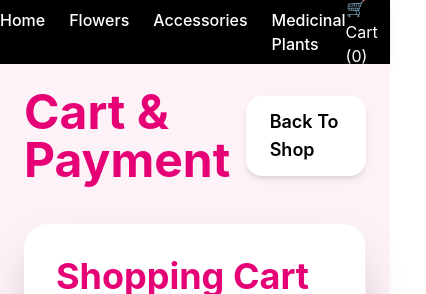
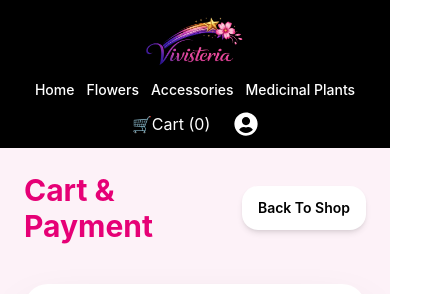
Before and after one commit to Rosa-White/Vivisteria, a React (Vite) app in the folder Frontend/: page /cart in a window 390 px wide. Shown: the top 294 px of the page, 426 px wide, since content can reach past the window. Built offline with nearby package versions, Linux system fonts and the light colour scheme; no server answers.

Commit message:
update website 1

```diff
--- a/Frontend/src/components/Footer.jsx
+++ b/Frontend/src/components/Footer.jsx
@@ -19,7 +19,7 @@ const Footer = () => {
         </div>
 
         {/* Quick Links */}
-        <div className="ml-15">
+        <div className="md:ml-15">
           <h2 className="text-xl font-bold mb-3">Quick Links</h2>
           <ul className="space-y-2 text-sm">
 
--- a/Frontend/src/components/Header.jsx
+++ b/Frontend/src/components/Header.jsx
@@ -3,19 +3,19 @@ import { FaUserCircle } from "react-icons/fa";
 
 const Header = ({ cartCount }) => {
   return (
-    <header className="w-full h-16 text-white bg-black shadow-md flex items-center justify-between px-6 pl-0">
+    <header className="w-full text-white bg-black shadow-md flex flex-col md:flex-row md:items-center md:justify-between gap-3 px-4 md:px-6 py-3 md:py-0 md:h-16">
 
       {/* LOGO */}
-      <div className="flex items-center">
+      <div className="flex items-center justify-center md:justify-start">
         <img
           src="/logo.png"
-          className="h-15 w-35 object-contain"
+          className="h-14 md:h-15 w-32 md:w-35 object-contain"
         />
       </div>
 
       {/* NAV LINKS */}
       <nav>
-        <ul className="flex gap-6 font-medium">
+        <ul className="flex flex-wrap justify-center gap-3 md:gap-6 text-sm md:text-base font-medium">
 
           <li><Link to="/" className="hover:text-blue-100">Home</Link></li>
           <li><Link to="/flowers" className="hover:text-blue-100">Flowers</Link></li>
@@ -26,7 +26,7 @@ const Header = ({ cartCount }) => {
       </nav>
 
       {/* LOGIN ICON */}
-      <div className="flex items-center gap-6">
+      <div className="flex items-center justify-center gap-6">
         <Link to="/cart" className="hover:text-blue-100">🛒Cart ({cartCount})</Link>
         <Link to="/login">
           <FaUserCircle className="text-2xl text-white hover:text-blue-100 cursor-pointer" />
--- a/Frontend/src/pages/CartPayment.jsx
+++ b/Frontend/src/pages/CartPayment.jsx
@@ -82,14 +82,14 @@ const CartPayment = ({
       <div className="max-w-7xl mx-auto">
 
         {/* HEADER*/}
-        <div className="flex justify-between items-center mb-10">
-          <h1 className="text-5xl font-bold text-pink-600">
+        <div className="flex justify-between items-center gap-3 mb-10">
+          <h1 className="text-3xl md:text-5xl font-bold text-pink-600">
             Cart & Payment
           </h1>
 
           <Link
             to="/flowers"
-            className="bg-white px-6 py-3 rounded-2xl text-lg font-semibold shadow-md"
+            className="bg-white px-4 md:px-6 py-3 rounded-2xl text-sm md:text-lg font-semibold shadow-md text-center whitespace-nowrap"
           >
             Back To Shop
           </Link>
@@ -118,13 +118,13 @@ const CartPayment = ({
               {cartItems.map((item) => (
                 <div
                   key={item._id}
-                  className="flex gap-5 bg-pink-50 p-4 rounded-2xl"
+                  className="flex flex-col sm:flex-row gap-5 bg-pink-50 p-4 rounded-2xl"
                 >
 
                   <img
                     src={item.image}
                     alt={item.name}
-                    className="w-32 h-32 object-cover rounded-2xl"
+                    className="w-full sm:w-32 h-48 sm:h-32 object-cover rounded-2xl"
                   />
 
                   <div className="flex flex-col justify-center">
```
